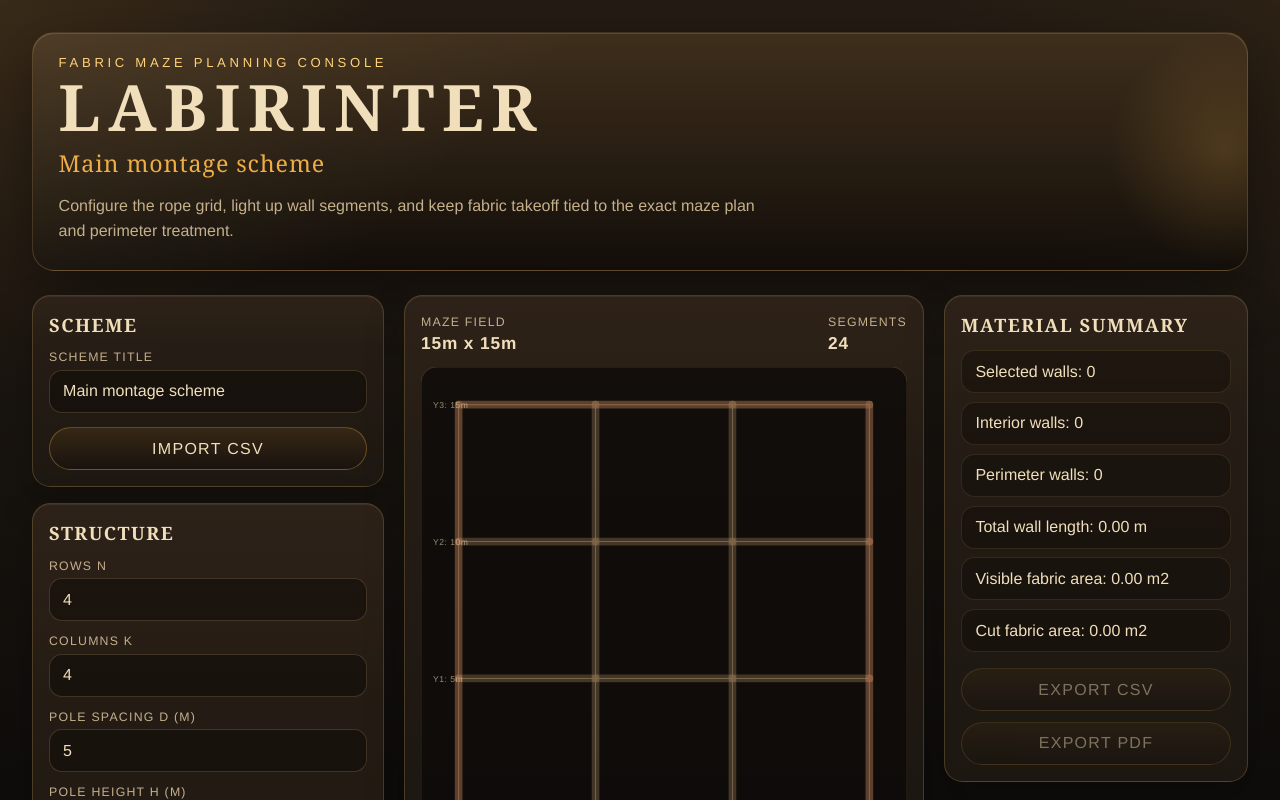
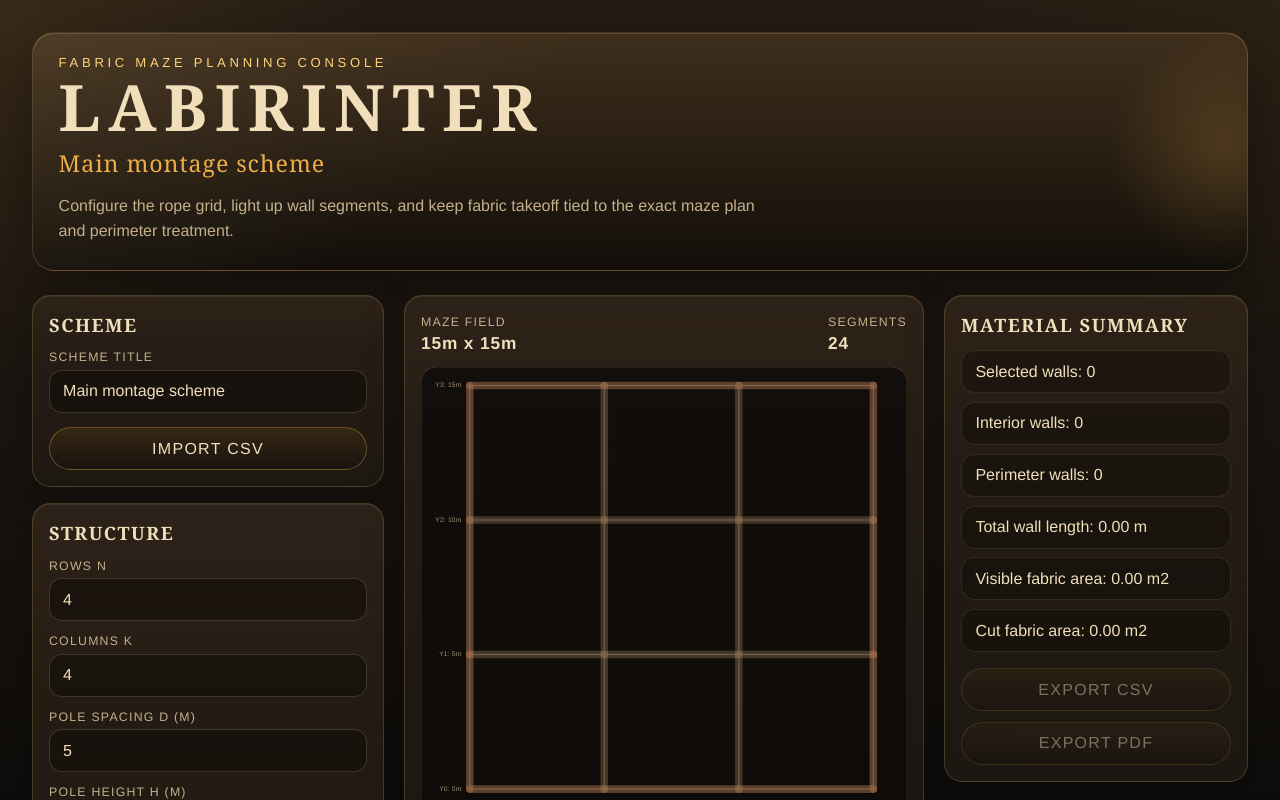
Before and after one commit to TheMarkest/LABIRINTER, a React (Vite) app: page / in a window 1280 px wide. Shown: the top 800 px of the page. Built offline with nearby package versions, Linux system fonts and the light colour scheme.

Commit message:
Tighten maze axis labels

```diff
--- a/src/components/MazeCanvas.tsx
+++ b/src/components/MazeCanvas.tsx
@@ -5,6 +5,18 @@ interface MazeCanvasProps {
   geometry: GridGeometry;
   selectedIds: Set<string>;
   onToggle: (segmentId: string) => void;
+}
+
+function getAxisTextAnchor(index: number, total: number) {
+  if (index === 0) {
+    return 'start';
+  }
+
+  if (index === total - 1) {
+    return 'end';
+  }
+
+  return 'middle';
 }
 
 function handleKeyboardToggle(event: KeyboardEvent<SVGGElement>, onToggle: () => void) {
@@ -16,13 +28,16 @@ function handleKeyboardToggle(event: KeyboardEvent<SVGGElement>, onToggle: () =>
 
 export function MazeCanvas({ geometry, selectedIds, onToggle }: MazeCanvasProps) {
   const scale = 32;
-  const padding = 44;
-  const width = geometry.width * scale + padding * 2;
-  const height = geometry.height * scale + padding * 2;
-  const xLabelStride = geometry.gridStep > 0 ? Math.max(1, Math.ceil(72 / (geometry.gridStep * scale))) : 1;
-  const yLabelStride = geometry.gridStep > 0 ? Math.max(1, Math.ceil(56 / (geometry.gridStep * scale))) : 1;
-  const toSvgX = (x: number) => padding + x * scale;
-  const toSvgY = (y: number) => height - padding - y * scale;
+  const padding = {
+    top: 22,
+    right: 40,
+    bottom: 54,
+    left: 58,
+  };
+  const width = geometry.width * scale + padding.left + padding.right;
+  const height = geometry.height * scale + padding.top + padding.bottom;
+  const toSvgX = (x: number) => padding.left + x * scale;
+  const toSvgY = (y: number) => height - padding.bottom - y * scale;
 
   return (
     <section className="editor-panel">
@@ -116,33 +131,30 @@ export function MazeCanvas({ geometry, selectedIds, onToggle }: MazeCanvasProps)
             );
           })}
 
-          {geometry.yPositions.map((y, index) =>
-            index === 0 || index === geometry.yPositions.length - 1 || index % yLabelStride === 0 ? (
+          {geometry.yPositions.map((y, index) => (
             <text
               key={`label-y-${index}`}
-                x={14}
-                y={toSvgY(y) + 4}
-                className="maze-canvas__label"
+              x={padding.left - 10}
+              y={toSvgY(y)}
+              textAnchor="end"
+              dominantBaseline="middle"
+              className="maze-canvas__label maze-canvas__label--y"
             >
               Y{index}: {y}m
             </text>
-            ) : null,
-          )}
+          ))}
 
-          {geometry.xPositions.map((x, index) =>
-            index === 0 || index === geometry.xPositions.length - 1 || index % xLabelStride === 0 ? (
+          {geometry.xPositions.map((x, index) => (
             <text
               key={`label-x-${index}`}
               x={toSvgX(x)}
-                y={height - 12}
-                textAnchor="end"
-                transform={`rotate(-35 ${toSvgX(x)} ${height - 12})`}
-                className="maze-canvas__label"
+              y={height - 18}
+              textAnchor={getAxisTextAnchor(index, geometry.xPositions.length)}
+              className="maze-canvas__label maze-canvas__label--x"
             >
               X{index}: {x}m
             </text>
-            ) : null,
-          )}
+          ))}
         </svg>
       </div>
     </section>
--- a/src/styles.css
+++ b/src/styles.css
@@ -270,8 +270,16 @@ button {
 
 .maze-canvas__label {
   fill: rgba(213, 194, 154, 0.7);
-  font-size: 10px;
-  letter-spacing: 0.06em;
+  font-size: 8px;
+  letter-spacing: 0.02em;
+}
+
+.maze-canvas__label--x {
+  fill: rgba(220, 201, 160, 0.78);
+}
+
+.maze-canvas__label--y {
+  fill: rgba(213, 194, 154, 0.72);
 }
 
 .maze-segment {
```
Also changed, not shown: 1 other file (tests, documents, lock files or other folders). Lines whose indentation alone changed are shown as unchanged.
